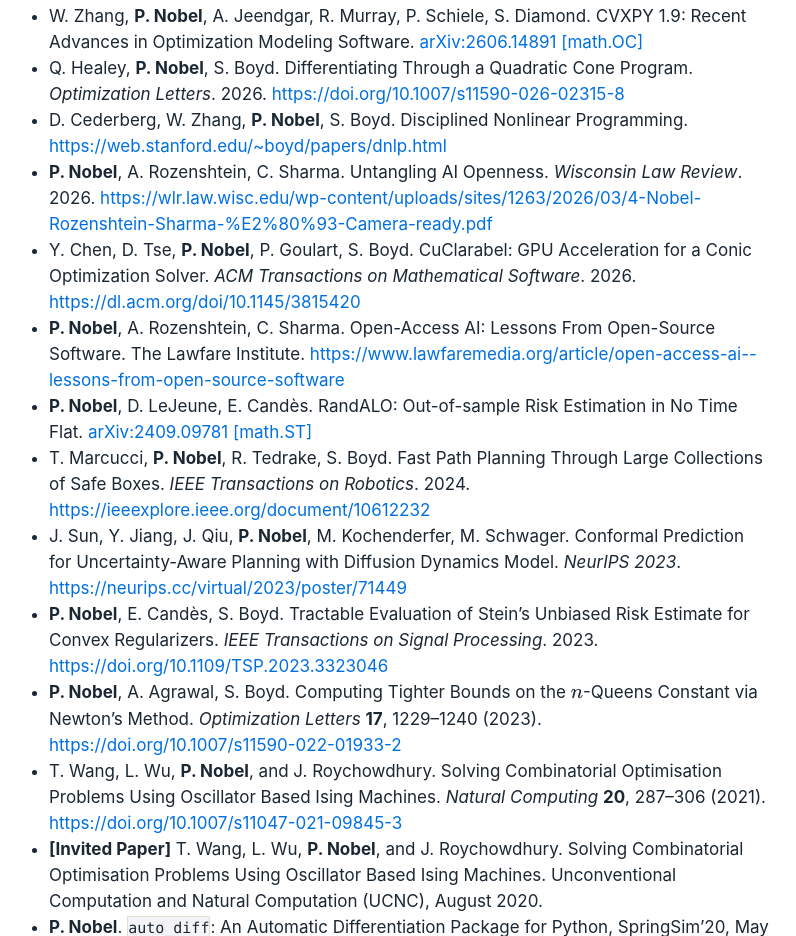
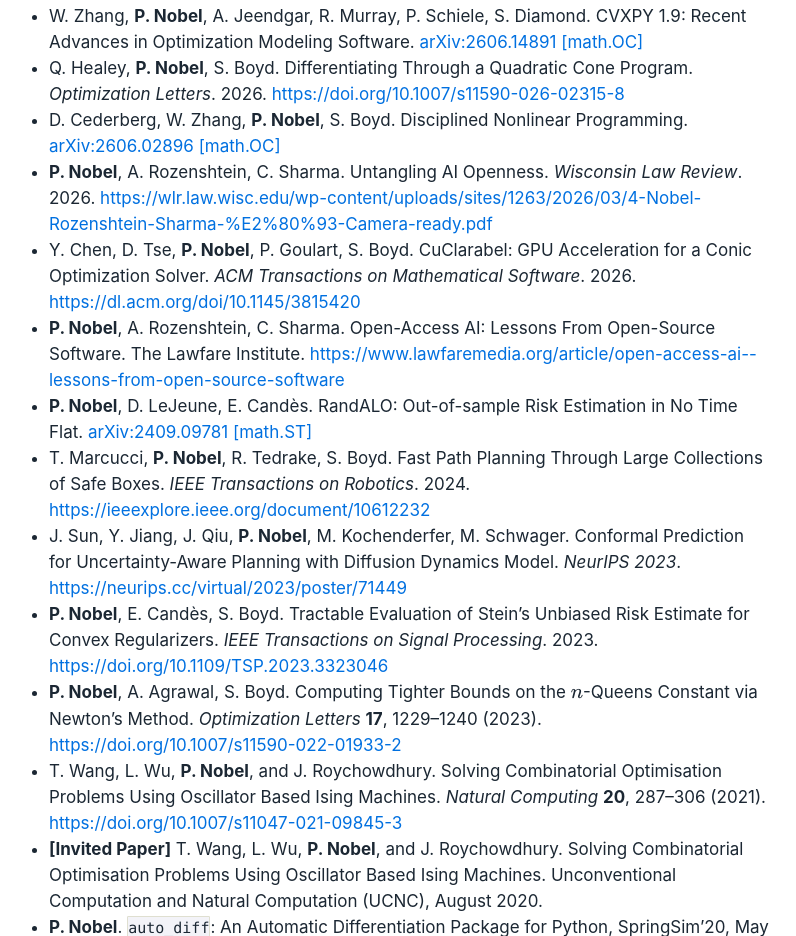
Before and after one commit to PTNobel/ptnobel.github.io, a plain HTML site: page index.html in a window 1280 px wide. Shown: the part 1454-2390 px from the top of the page, without its empty margins (26-822 px from the left). Drawn offline with nearby package versions, Linux system fonts and the light colour scheme.

Commit message:
Use arXiv link for DNLP

```diff
--- a/index.html
+++ b/index.html
@@ -108,8 +108,8 @@ Through a Quadratic Cone Program. <em>Optimization Letters</em>. 2026.
 class="uri">https://doi.org/10.1007/s11590-026-02315-8</a></li>
 <li>D. Cederberg, W. Zhang, <strong>P. Nobel</strong>, S. Boyd.
 Disciplined Nonlinear Programming. <a
-href="https://web.stanford.edu/~boyd/papers/dnlp.html"
-class="uri">https://web.stanford.edu/~boyd/papers/dnlp.html</a></li>
+href="https://arxiv.org/abs/2606.02896">arXiv:2606.02896
+[math.OC]</a></li>
 <li><strong>P. Nobel</strong>, A. Rozenshtein, C. Sharma. Untangling AI
 Openness. <em>Wisconsin Law Review</em>. 2026. <a
 href="https://wlr.law.wisc.edu/wp-content/uploads/sites/1263/2026/03/4-Nobel-Rozenshtein-Sharma-%E2%80%93-Camera-ready.pdf"
```
Also changed, not shown: 1 other file.
